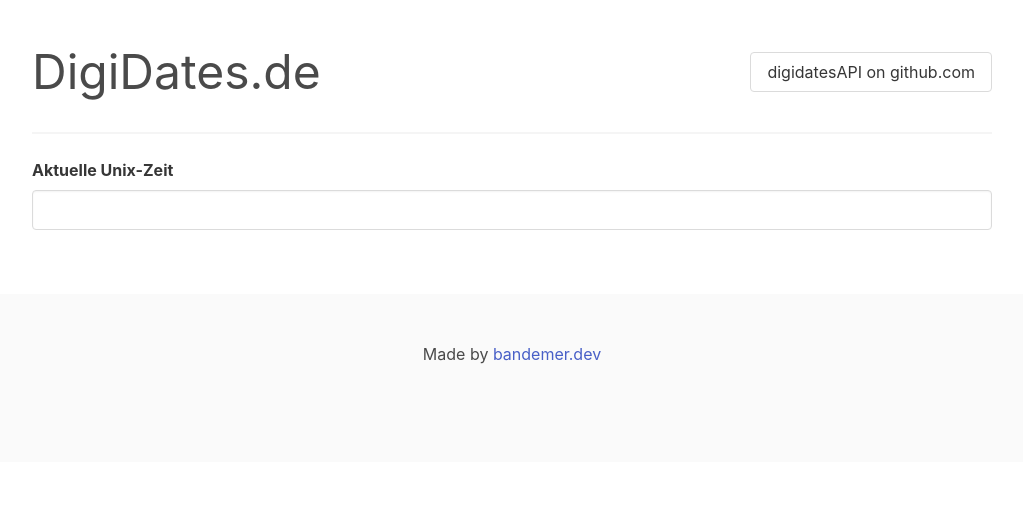
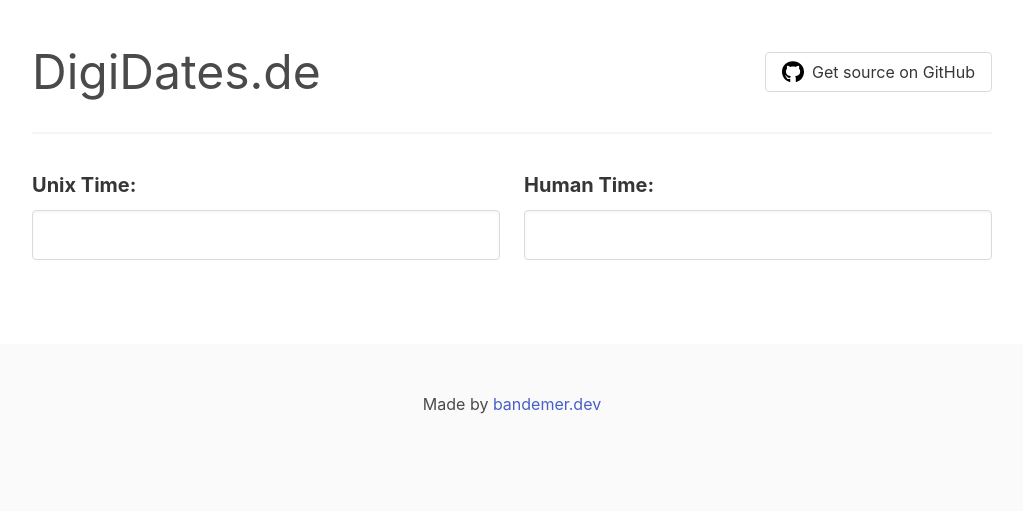
Before and after one commit to bandemer/digidatesAPI, a Symfony app: template templates/sites/index.html.twig in a window 1280 px wide. Shown: the top 511 px of the page, without its empty margins (128-1151 px from the left). Run offline with Twig, Linux system fonts and the light colour scheme; the template is opened without the code that fills it, so the values that code supplies are empty; some libraries are stand-ins or nearby versions.

Commit message:
Layout improvements

```diff
--- a/templates/base.html.twig
+++ b/templates/base.html.twig
@@ -5,6 +5,7 @@
 <meta name="viewport" content="width=device-width, initial-scale=1">
 <title>{% block title %}DigiDates{% endblock %}</title>
 <link rel="stylesheet" href="https://cdn.jsdelivr.net/npm/bulma@0.9.1/css/bulma.min.css">
+<link rel="stylesheet" href="https://cdnjs.cloudflare.com/ajax/libs/font-awesome/5.15.1/css/brands.min.css">
 {% block stylesheets %}{% endblock %}
 </head>
 <body>
--- a/templates/sites/index.html.twig
+++ b/templates/sites/index.html.twig
@@ -4,23 +4,35 @@
 
     <div class="columns">
       <div class="column py-0">
-          <h1 class="is-size-1">DigiDates.de</h1>
+          <h1 class="is-size-1">
+              DigiDates.de
+          </h1>
       </div>
       <div class="column has-text-right py-4">
-          <a class="button" href="https://github.com/users/bandemernet/digidatesAPI">
-              digidatesAPI on github.com
+          <a class="button" href="https://github.com/users/bandemer/digidatesAPI">
+              <img src="/assets/github.svg" alt="GitHub Icon" height="22" width="22" class="mr-2"> Get source on GitHub
           </a>
       </div>
     </div>
     <hr>
     <p>{{ message }}</p>
 
-
-
-    <div class="field my-4">
-        <label class="label">Aktuelle Unix-Zeit</label>
-        <div class="control">
-            <input class="input" type="text" id="unixtime">
+    <div class="columns my-5">
+        <div class="column">
+            <div class="field">
+                <label class="label is-medium">Unix Time:</label>
+                <div class="control">
+                    <input class="input is-medium" type="text" id="unixtime">
+                </div>
+            </div>
+        </div>
+        <div class="column">
+            <div class="field">
+                <label class="label is-medium">Human Time:</label>
+                <div class="control">
+                    <input class="input is-medium" type="text" id="humantime">
+                </div>
+            </div>
         </div>
     </div>
 
@@ -29,12 +41,21 @@
 {% block javascripts %}
 <script>
 
-    const userAction = async () => {
+    const callApi = async () => {
         const response = await fetch('https://digidates.de/api/v1/unixtime');
-        const myJson = await response.json(); //extract JSON from the http response
-        console.log(myJson);
+        const json = await response.json();
+        document.getElementById('unixtime').value = json.time;
+
+        const datum = new Date(json.time * 1000);
+        const options = { year: 'numeric', month: 'long', day: 'numeric', hour: 'numeric', minute: 'numeric', second: 'numeric' };
+
+        document.getElementById('humantime').value =
+            datum.toLocaleDateString('de-DE', options);
+
     }
 
+
+    callApi();
 
 </script>
 
```
Also changed, not shown: public/assets/github.svg (added).
